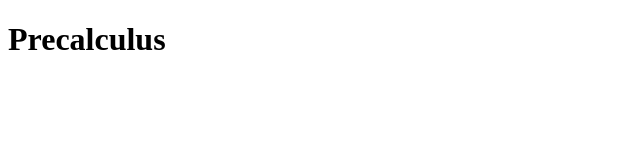
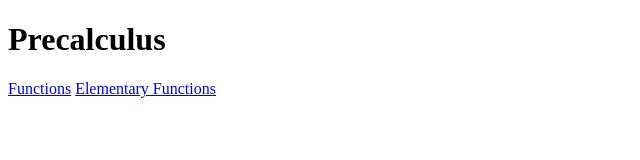
Before and after one commit to narateenadowding/narateenadowding.github.io, a plain HTML site: page Precalculus.html in a window 1280 px wide. Shown: the whole page, without its empty margins (0-640 px from the left). Drawn offline with Linux system fonts and the light colour scheme.

Commit message:
Update Precalculus.html

```diff
--- a/Precalculus.html
+++ b/Precalculus.html
@@ -6,8 +6,8 @@
 <body>
 
   <h1>Precalculus</h1>
-  <A HREF = ""></A>
-  <A HREF = ""></A>
+  <A HREF = "Precalculus.1.html">Functions</A>
+  <A HREF = "Precalculus.2.html">Elementary Functions</A>
 
 </body>
 </html>
```
